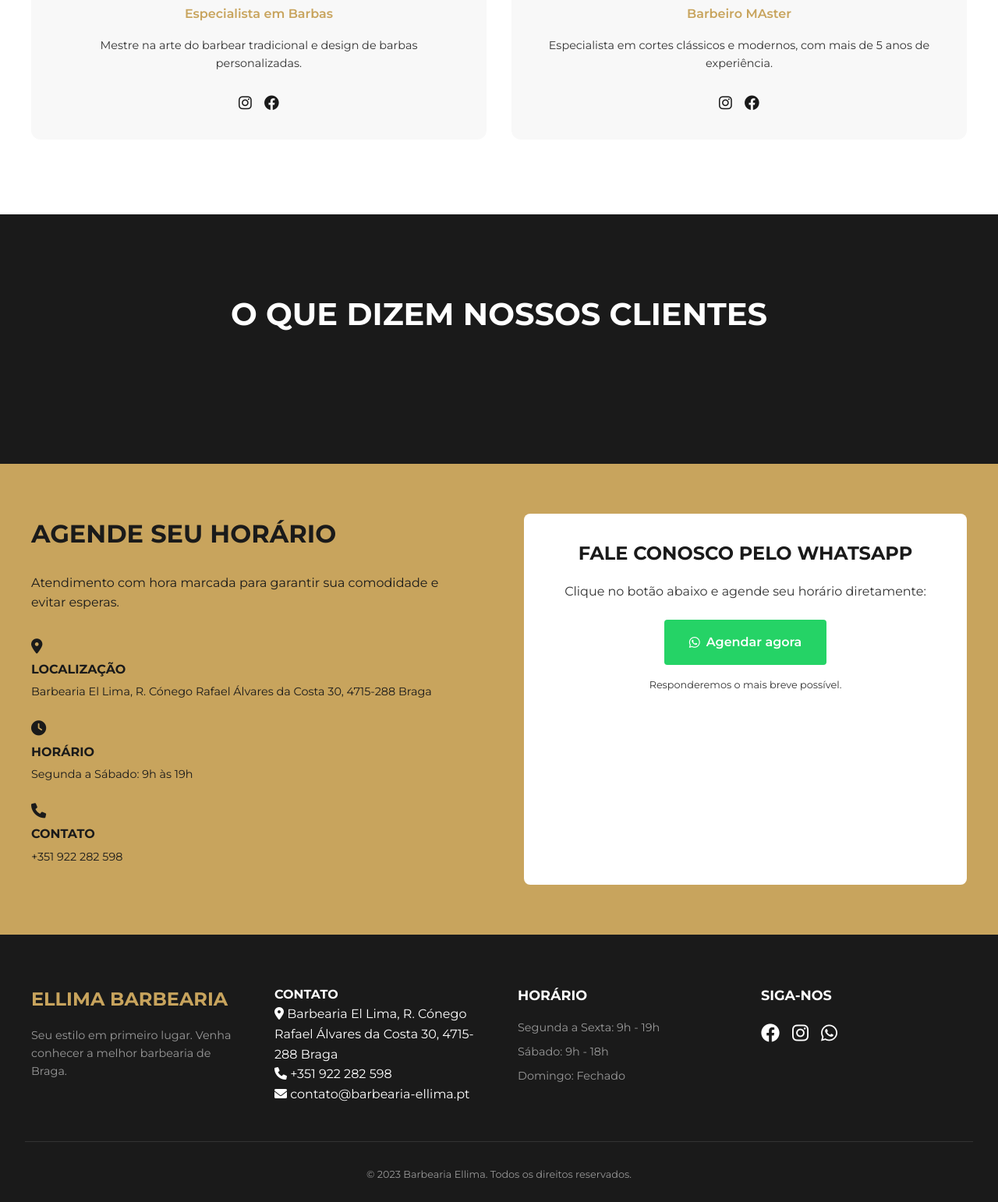
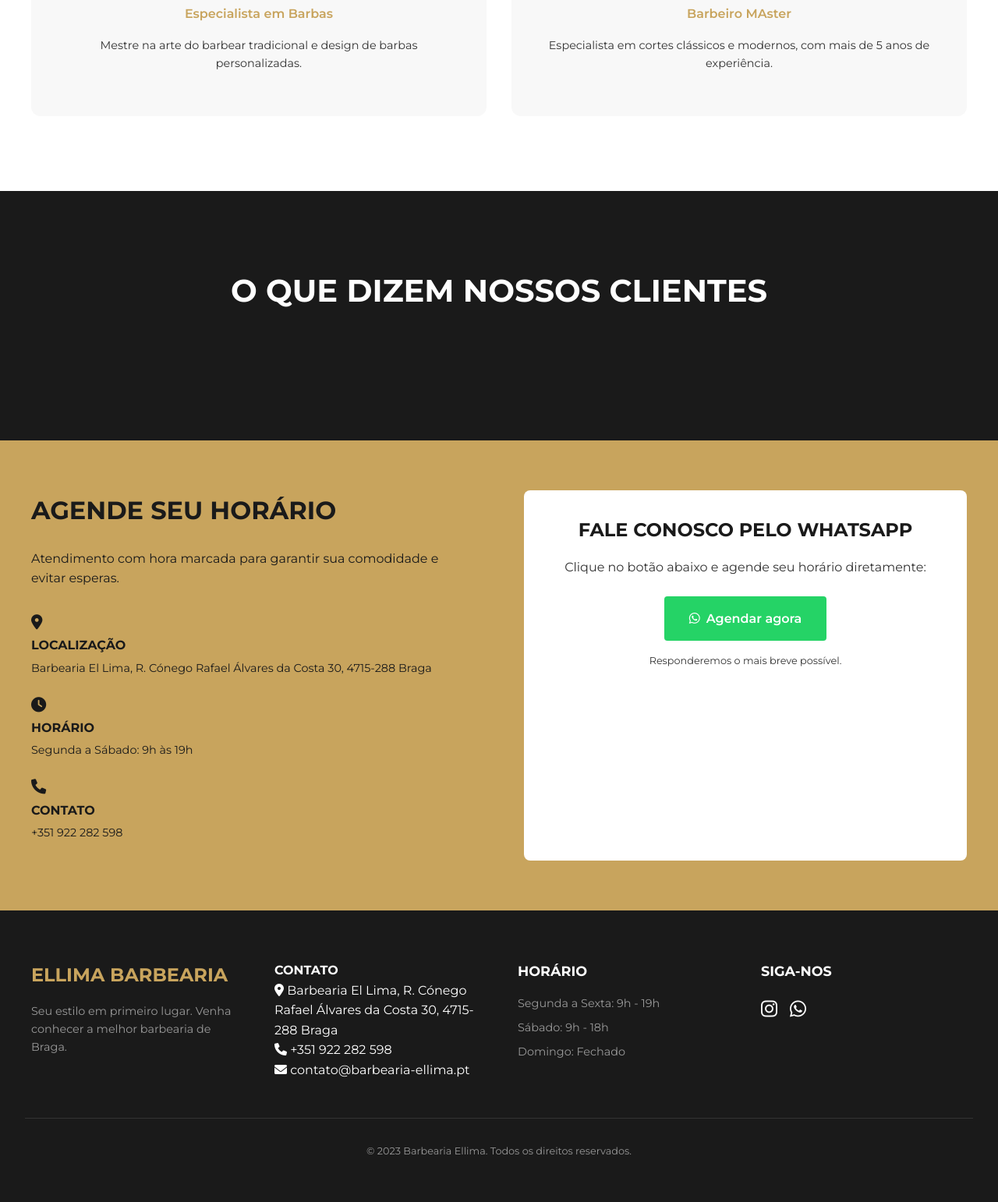
Before and after one commit to barbeariaellima/ELLIMA, a plain HTML site: page index.html in a window 1280 px wide. Shown: the part 3849-5391 px from the top of the page at 78% size. After the commit the page ends 5368 px from the top, so only its background shows below. Drawn offline with Linux system fonts and the light colour scheme.

Commit message:
Update index.html

```diff
--- a/index.html
+++ b/index.html
@@ -7,6 +7,18 @@
     <link rel="stylesheet" href="styles.css">
     <link href="https://fonts.googleapis.com/css2?family=Montserrat:wght@400;500;600;700&display=swap" rel="stylesheet">
     <link rel="stylesheet" href="https://cdnjs.cloudflare.com/ajax/libs/font-awesome/6.0.0/css/all.min.css">
+    <!-- SEO Meta Tags -->
+    <meta name="description" content="A Barbearia Ellima em Braga oferece cortes masculinos, barbearia com toalha quente, sobrancelha e um ambiente moderno. Agende online!">
+    <meta name="keywords" content="barbearia Braga, corte masculino, barba, sobrancelha, Ellima Barbearia, barbeiro Portugal">
+    <meta name="author" content="Ellima Barbearia">
+
+    <!-- Favicon -->
+    <link rel="icon" href="imagens/logo-icon.png" type="image/png">
+
+    <!-- Estilos -->
+    <link rel="stylesheet" href="styles.css">
+    <link href="https://fonts.googleapis.com/css2?family=Montserrat:wght@400;500;600;700&display=swap" rel="stylesheet">
+    <link rel="stylesheet" href="https://cdnjs.cloudflare.com/ajax/libs/font-awesome/6.0.0/css/all.min.css" integrity="sha512-..." crossorigin="anonymous" referrerpolicy="no-referrer" />
 </head>
 <body>
     <header>
@@ -168,10 +180,7 @@
                 <h3>LUIZ</h3>
                 <p class="team-role">Especialista em Barbas</p>
                 <p class="team-description">Mestre na arte do barbear tradicional e design de barbas personalizadas.</p>
-                <div class="social-links">
-                    <a href="#"><i class="fab fa-instagram"></i></a>
-                    <a href="#"><i class="fab fa-facebook"></i></a>
-                </div>
+
             </div>
             <div class="team-card">
                 <div class="team-image">
@@ -180,10 +189,7 @@
                 <h3>LUCIANO</h3>
                 <p class="team-role">Barbeiro MAster</p>
                 <p class="team-description">Especialista em cortes clássicos e modernos, com mais de 5 anos de experiência.</p>
-                <div class="social-links">
-                    <a href="#"><i class="fab fa-instagram"></i></a>
-                    <a href="#"><i class="fab fa-facebook"></i></a>
-                </div>
+
             </div>
         </div>
     </section>
@@ -250,9 +256,8 @@
             <div class="footer-social">
                 <h4>SIGA-NOS</h4>
                 <div class="social-icons">
-                    <a href="#"><i class="fab fa-facebook"></i></a>
-                    <a href="#"><i class="fab fa-instagram"></i></a>
-                    <a href="#"><i class="fab fa-whatsapp"></i></a>
+                    <a href="https://www.instagram.com/barbearia_ellima_/"><i class="fab fa-instagram"></i></a>
+                    <a href="https://api.whatsapp.com/send/?phone=35196008323&text&type=phone_number&app_absent=0"><i class="fab fa-whatsapp"></i></a>
                 </div>
             </div>
         </div>
```
